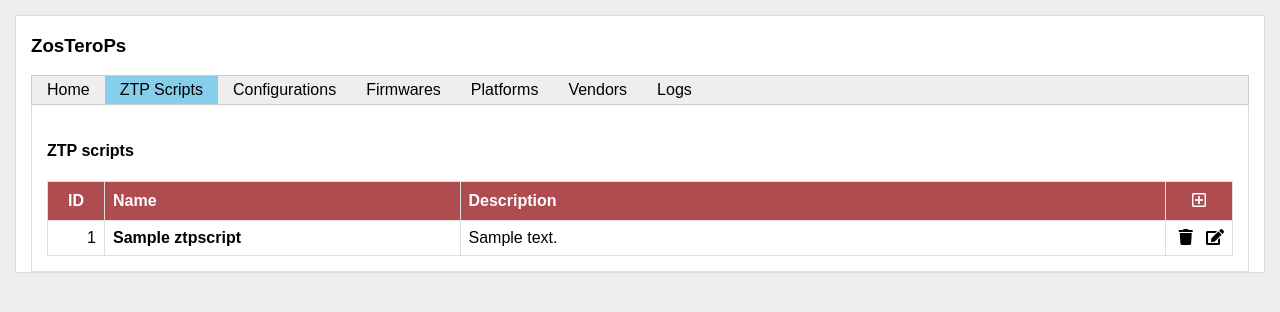
After one commit to amigne/ZosTeroPs, a Django app: page /ztpscript/ in a window 1280 px wide. The commit adds this page. Shown: the top 312 px of the page. Run offline with Django 3.2, Linux system fonts and the light colour scheme; tables that the repository leaves empty hold one stand-in row (values such as "Sample post"); parts of the project's set-up code (start-up, migrations or seed data) failed here and were passed over.

Commit message:
ZTP Script views completed.

```diff
--- a/ZosTeroPs/settings.py
+++ b/ZosTeroPs/settings.py
@@ -122,5 +122,8 @@ USE_TZ = True
 
 STATIC_URL = '/static/'
 
+ZTP_BASE_URL = 'http://127.0.0.1:8000'
+ZTP_BOOTSTRAP_URL = 'bootstrap/'
+
 ZTP_FIRMWARES_PATH = 'firmwares/'
-ZTP_FIRMWARES_URL = '/firmwares/'
+ZTP_FIRMWARES_URL = 'firmwares/'
--- a/templates/base.html
+++ b/templates/base.html
@@ -12,7 +12,7 @@
 
     <nav class="menu">
         <a href="{% url 'home' %}"{% if menuitem == 'home' %} class="active"{% endif %}>Home</a>
-        <a href="#"{% if menuitem == 'ztpScript' %} class="active"{% endif %}>ZTP Scripts</a>
+        <a href="{% url 'ztpList' %}"{% if menuitem == 'ztpScript' %} class="active"{% endif %}>ZTP Scripts</a>
         <a href="#"{% if menuitem == 'configuration' %} class="active"{% endif %}>Configurations</a>
         <a href="{% url 'firmwareList' %}"{% if menuitem == 'firmware' %} class="active"{% endif %}>Firmwares</a>
         <a href="{% url 'platformList' %}"{% if menuitem == 'platform' %} class="active"{% endif %}>Platforms</a>
--- a/ztp/models.py
+++ b/ztp/models.py
@@ -1,4 +1,5 @@
 from django.core.files.storage import FileSystemStorage
+from django.core.validators import RegexValidator
 from django.conf import settings
 from django.db import models
 from django.dispatch import receiver
@@ -87,3 +88,18 @@ def auto_delete_file_on_change(sender, instance, **kwargs):
     if not old_file == new_file:
         if os.path.isfile(old_file.path):
             os.remove(old_file.path)
+
+
+class ZtpScript(models.Model):
+    ztpNameValidator = RegexValidator(r'^[0-9a-zA-Z._-]+$', 'Only alphanumeric characters, dot ".", underscore "_", and hyphen "-" symbols are allowed.')
+
+    name = models.CharField(max_length=50,
+                            validators=[ztpNameValidator],
+                            unique=True)
+    accept_query_string = models.BooleanField(blank=False,
+                                              default=False)
+    template = models.TextField()
+    description = models.TextField(blank=True)
+
+    def __str__(self):
+        return self.name
--- a/ztp/static/ztp/css/style.css
+++ b/ztp/static/ztp/css/style.css
@@ -97,6 +97,18 @@ form .delete_button {
     text-align: center;
 }
 
+/* Form ZTP Scripts */
+.description textarea {
+    height: 100px;
+}
+.template textarea {
+    height: 550px;
+    background-color: black;
+    color: white;
+    font: 'Courier New', monospace;
+}
+
+
 /* Form firmware */
 .firmware_description textarea {
     height: 100px;
@@ -136,6 +148,43 @@ table.table_list th {
     color: #fff;
 }
 
+/* Table list items */
+table.table_list .id { width: 40px!important; }
+table.table_list th.id { text-align: center; }
+table.table_list td.id { text-align: right; }
+table.table_list .name { width: 30%; }
+table.table_list .name a {
+    color: black;
+    font-weight: bold;
+    text-decoration: none;
+}
+table.table_list .description { }
+table.table_list .action { width: 50px!important; }
+table.table_list th.action { text-align: center; }
+table.table_list th.action a {
+    color: #fff;
+    text-decoration: none;
+}
+table.table_list td.action { text-align: right; }
+table.table_list td.action a {
+    color: #000;
+    text-decoration: none;
+}
+
+/* Table detail */
+table.detail {
+    border-collapse: collapse;
+    width: 100%
+}
+table.detail th, table.detail td {
+    border: 0;
+    padding: 8px;
+}
+table.detail th {
+    vertical-align: top;
+    text-align: right;
+}
+
 /* Table update */
 table.table_update {
     border-collapse: collapse;
@@ -149,6 +198,17 @@ table.table_update th {
     vertical-align: top;
     text-align: right;
 }
+
+/* Table detail: ZTP Scripts */
+table.detail td.template pre {
+    background-color: black;
+    color: white;
+    width: 100%;
+    padding: 5px;
+    line-height: 1.2;
+    font-size: medium;
+}
+
 
 /* Table firmware list */
 table.table_list .firmware_id { width: 40px!important; }
@@ -211,6 +271,12 @@ table.table_list td.vendor_action a {
     text-decoration: none;
 }
 
+/* Table update */
+table.table_update .firmware_vendor { }
+table.table_update .firmware_name { }
+table.table_update .firmware_description { }
+table.table_update .action { text-align: center; }
+
 /* Table firmware update */
 table.table_update .firmware_vendor { }
 table.table_update .firmware_name { }
--- /dev/null
+++ b/ztp/templates/ztp/ztpscript_list.html
@@ -0,0 +1,31 @@
+{% extends "base.html" %}
+
+{% load humanize %}
+
+{% block content_title %}ZTP scripts{% endblock content_title %}
+
+{% block content %}
+    <table class="table_list">
+        <thead>
+            <tr>
+                <th class="id">ID</th>
+                <th class="name">Name</th>
+                <th class="description">Description</th>
+                <th class="action"><a href="{% url 'ztpCreate' %}"><i class="far fa-plus-square"></i></a></th>
+            </tr>
+        </thead>
+        <tbody>
+            {% for ztpscript in ztpscripts %}
+                <tr>
+                    <td class="id">{{ ztpscript.id }}</td>
+                    <td class="name"><a href="{% url 'ztpDetail' ztpscript.id %}">{{ ztpscript.name }}</a></td>
+                    <td class="description">{{ ztpscript.description }}</td>
+                    <td class="action">
+                        <a href="{% url 'ztpDelete' ztpscript.id %}"><i class="fas fa-trash"></i></a>&nbsp;&nbsp;
+                        <a href="{% url 'ztpUpdate' ztpscript.id %}"><i class="fas fa-edit"></i></a>
+                    </td>
+                </tr>
+            {% endfor %}
+        </tbody>
+    </table>
+{% endblock content %}
--- a/ztp/urls.py
+++ b/ztp/urls.py
@@ -1,3 +1,4 @@
+from django.conf import settings
 from django.conf.urls import url
 from django.urls import path
 
@@ -8,25 +9,33 @@ urlpatterns = [
     # Home
     path('', views.home, name='home'),
 
+    # ZTP Scripts
+    url('^' + settings.ZTP_BOOTSTRAP_URL + '(?P<name>[A-Za-z0-9_.-]+)$', views.ztp_download, name='ztpDownload'),
+    path('ztpscript/', views.ZtpListView.as_view(), name='ztpList'),
+    path('ztpscript/new/', views.ZtpCreateView.as_view(), name='ztpCreate'),
+    path('ztpscript/<pk>/', views.ZtpDetailView.as_view(), name='ztpDetail'),
+    path('ztpscript/<pk>/edit/', views.ZtpUpdateView.as_view(), name='ztpUpdate'),
+    path('ztpscript/<pk>/delete/', views.ZtpDeleteView.as_view(), name='ztpDelete'),
+
     # Firmwares
+    url('^' + settings.ZTP_FIRMWARES_URL + '(?P<filename>[A-Za-z0-9_.-]+)$', views.firmware_download, name='firmwareDownload'),
     path('firmware/', views.FirmwareListView.as_view(), name='firmwareList'),
     path('firmware/new/', views.FirmwareCreateView.as_view(), name='firmwareCreate'),
     path('firmware/<pk>/', views.FirmwareDetailView.as_view(), name='firmwareDetail'),
     path('firmware/<pk>/edit/', views.FirmwareUpdateView.as_view(), name='firmwareUpdate'),
     path('firmware/<pk>/delete/', views.FirmwareDeleteView.as_view(), name='firmwareDelete'),
-    url('^firmwares/(?P<filename>[A-Za-z0-9_.-]+)$', views.firmware_download, name='firmwareDownload'),
 
     # Platforms
     path('platform/', views.PlatformListView.as_view(), name='platformList'),
     path('platform/new/', views.PlatformCreateView.as_view(), name='platformCreate'),
-#   path('platform/<pk>/', views.PlatformDetailView.as_view(), name='platformDetail'),
+    # path('platform/<pk>/', views.PlatformDetailView.as_view(), name='platformDetail'),
     path('platform/<pk>/edit/', views.PlatformUpdateView.as_view(), name='platformUpdate'),
     path('platform/<pk>/delete/', views.PlatformDeleteView.as_view(), name='platformDelete'),
 
     # Vendors
     path('vendor/', views.VendorListView.as_view(), name='vendorList'),
     path('vendor/new/', views.VendorCreateView.as_view(), name='vendorCreate'),
-#   path('vendor/<pk>/', views.VendorDetailView.as_view(), name='vendorDetail'),
+    # path('vendor/<pk>/', views.VendorDetailView.as_view(), name='vendorDetail'),
     path('vendor/<pk>/edit/', views.VendorUpdateView.as_view(), name='vendorUpdate'),
     path('vendor/<pk>/delete/', views.VendorDeleteView.as_view(), name='vendorDelete'),
 ]
--- a/ztp/views.py
+++ b/ztp/views.py
@@ -11,6 +11,75 @@ import locale
 
 def home(request):
     return SimpleTemplateResponse('ztp/home.html',  {'menuitem': 'home'})
+
+
+def ztp_download(request, name):
+    try:
+        ztpScript = models.ZtpScript.objects.get(name=name)
+    except models.ZtpScript.DoesNotExist:
+        raise Http404('ZTP Script does not exist!')
+    return HttpResponse(ztpScript.template, content_type='text/plain')
+
+
+class ZtpCreateView(SuccessMessageMixin, CreateView):
+    model = models.ZtpScript
+    fields = [ 'name', 'accept_query_string', 'description', 'template' ]
+    context_object_name = 'ztpscript'
+    success_url = reverse_lazy('ztpList')
+
+    def get_context_data(self, **kwargs):
+        context = super(ZtpCreateView, self).get_context_data(**kwargs)
+        context['menuitem'] = 'ztpScript'
+        return context
+
+    def get_success_message(self, cleaned_data):
+        return f"ZTP script {cleaned_data['name']} successfully created!"
+
+
+class ZtpDeleteView(DeleteView):
+    model = models.ZtpScript
+    context_object_name = 'ztpscript'
+    success_url = reverse_lazy('ztpList')
+
+    def get_context_data(self, **kwargs):
+        context = super(ZtpDeleteView, self).get_context_data(**kwargs)
+        context['menuitem'] = 'ztpScript'
+        return context
+
+
+class ZtpDetailView(DetailView):
+    model = models.ZtpScript
+    context_object_name = 'ztpscript'
+
+    def get_context_data(self, **kwargs):
+        context = super(ZtpDetailView, self).get_context_data(**kwargs)
+        context['menuitem'] = 'ztpScript'
+        return context
+
+
+class ZtpListView(ListView):
+    model = models.ZtpScript
+    context_object_name = 'ztpscripts'
+
+    def get_context_data(self, **kwargs):
+        context = super(ZtpListView, self).get_context_data(**kwargs)
+        context['menuitem'] = 'ztpScript'
+        return context
+
+
+class ZtpUpdateView(SuccessMessageMixin, UpdateView):
+    model = models.ZtpScript
+    fields = [ 'name', 'accept_query_string', 'description', 'template' ]
+    context_object_name = 'ztpscript'
+    success_url = reverse_lazy('ztpList')
+
+    def get_context_data(self, **kwargs):
+        context = super(ZtpUpdateView, self).get_context_data(**kwargs)
+        context['menuitem'] = 'ztpScript'
+        return context
+
+    def get_success_message(self, cleaned_data):
+        return f"ZTP script {cleaned_data['name']} successfully updated!"
 
 
 def firmware_download(request, filename):
```
Also changed, not shown: ztp/templates/ztp/ztpscript_confirm_delete.html (added, +12 -0 lines), ztp/templates/ztp/ztpscript_detail.html (added, +31 -0 lines), ztp/templates/ztp/ztpscript_form.html (added, +86 -0 lines), ztp/migrations/0002_initial_data.py (added).
